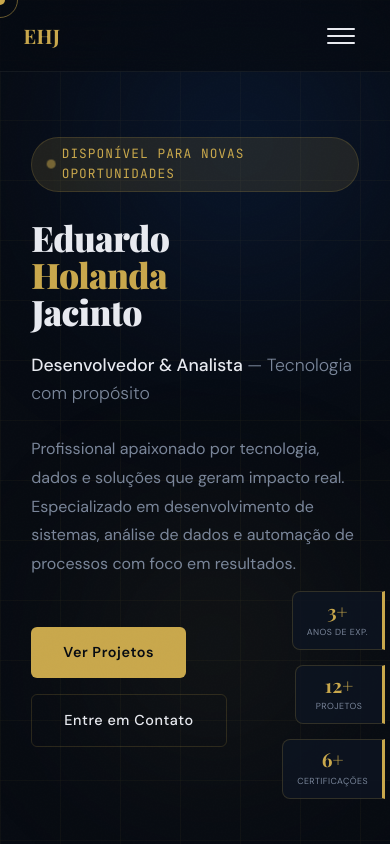
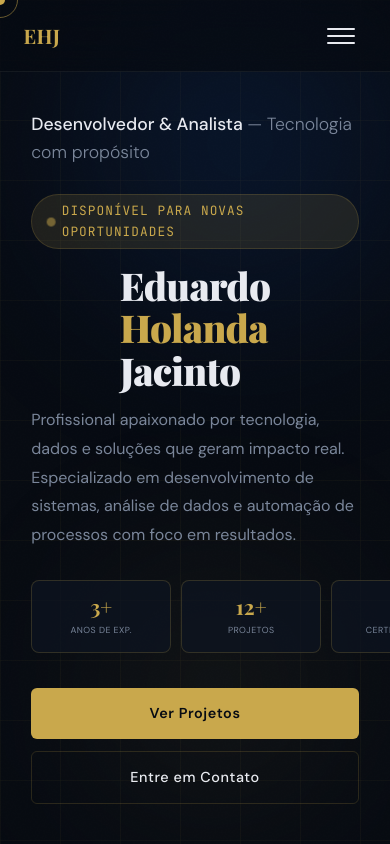
Before and after one commit to Talduardo/teste3, a plain HTML site: page index.html in a window 390 px wide. Shown: the top 844 px of the page. Drawn offline with nearby package versions, Linux system fonts and the light colour scheme.

Commit message:
Update mobile styles for hero section and stats

```diff
--- a/index.html
+++ b/index.html
@@ -769,42 +769,71 @@
 
 /* ── MOBILE E MEDIA QUERIES ── */
 @media (max-width: 768px) {
-  section { padding: 70px 6%; }
+  section { padding: 80px 6% 60px; }
   nav { padding: 0 6%; z-index: 1000; }
   .nav-links { display: none; }
   .hamburger { display: flex !important; }
 
-  /* Reduz a fonte do nome para equilibrar */
-  .hero-name { font-size: 2.2rem; }
-
-  /* ── CARDS COLADOS NA DIREITA E ADAPTÁVEIS ── */
+  /* 1. MÁGICA DO CSS: Prepara a seção para reordenarmos os itens */
+  #hero {
+    display: flex;
+    flex-direction: column;
+    padding-top: 110px;
+  }
+
+  /* "Desempacota" os textos e botões para que possamos misturá-los com os cards */
+  .hero-content { display: contents; }
+
+  /* Garante que NENHUM elemento fique atrás daquele fundo granulado */
+  .hero-badge, .hero-name, .hero-desc, .hero-cta, .hero-stats {
+    position: relative;
+    z-index: 10001;
+  }
+
+  /* 2. DEFININDO A ORDEM E ESTILIZANDO OS TEXTOS */
+  .hero-badge { order: 1; margin-bottom: 15px; }
+
+  .hero-name {
+    order: 2;
+    font-size: 2.4rem;
+    line-height: 1.1;
+    margin-bottom: 15px;
+  }
+
+  .hero-desc {
+    order: 3;
+    margin-bottom: 30px; /* Dá um respiro antes de chegarem os cards */
+  }
+
+  /* 3. OS CARDS (Lado a lado, abaixo do texto e antes dos botões) */
   .hero-stats {
-    position: absolute; /* Ignora o padding da seção */
-    right: 5px;         /* BEM PERTO da borda (diminua para 0 se quiser 100% colado) */
-    top: 70%;           /* Posiciona mais para a parte de baixo da tela */
-    transform: translateY(-50%);
+    order: 4; /* Posição 4: Logo abaixo da descrição */
+    position: relative; /* Ignora o comportamento que ele tem no desktop */
+    transform: none;
+    top: auto;
+    right: auto;
+
     display: flex;
-    flex-direction: column; /* Um abaixo do outro */
-    align-items: flex-end;
-    gap: 15px;          /* Espaçamento vertical entre eles */
-    z-index: 10001;     /* Garante que fiquem na frente de tudo */
+    flex-direction: row; /* Coloca lado a lado */
+    justify-content: space-between;
+    gap: 10px; /* Espacinho entre os cards */
+    width: 100%;
+    margin-bottom: 35px; /* Espaço embaixo antes dos botões começarem */
   }
 
   .stat-card {
-    padding: 10px 14px;
-    min-width: 90px;
-    width: fit-content;
-    background: rgba(13, 20, 33, 0.85); /* Fundo um pouco mais sólido para leitura */
-    backdrop-filter: blur(8px);
-    -webkit-backdrop-filter: blur(8px);
+    flex: 1; /* Esse comando faz os 3 cards dividirem a tela em partes iguais */
+    padding: 15px 8px;
+    background: rgba(13, 20, 33, 0.7);
+    backdrop-filter: blur(10px);
+    -webkit-backdrop-filter: blur(10px);
     border: 1px solid rgba(201, 168, 76, 0.2);
-    border-right: 3px solid var(--gold); /* Linha de destaque encostada na tela */
-    border-radius: 8px 0 0 8px; /* Arredonda só na esquerda, deixando a direita reta */
-  }
-
-  /* Fontes bem menores */
+    border-radius: 8px;
+    text-align: center;
+  }
+
   .stat-num {
-    font-size: 1.2rem;
+    font-size: 1.3rem;
     color: var(--gold);
     font-weight: 700;
     line-height: 1;
@@ -815,7 +844,23 @@
     color: var(--text-muted);
     text-transform: uppercase;
     letter-spacing: 0.05em;
-    margin-top: 4px;
+    margin-top: 6px;
+  }
+
+  /* 4. OS BOTÕES (No final da estrutura) */
+  .hero-cta {
+    order: 5; /* Posição 5: Final da tela */
+    display: flex;
+    flex-direction: column; /* Coloca os botões um abaixo do outro (Padrão de App) */
+    gap: 12px;
+    width: 100%;
+  }
+
+  /* Faz os botões ficarem grandes e fáceis de clicar no celular */
+  .hero-cta a {
+    width: 100%;
+    text-align: center;
+    justify-content: center;
   }
 
   /* Garante que o botão apareça no mobile */
```
